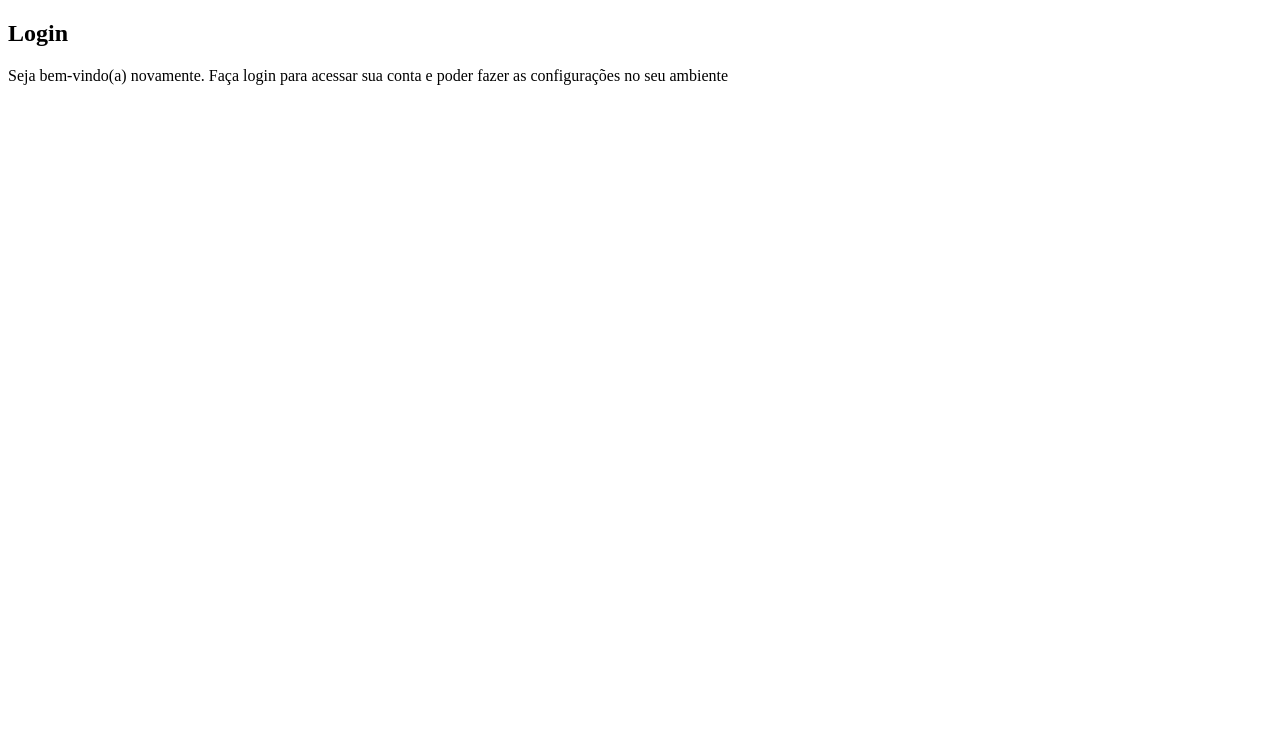
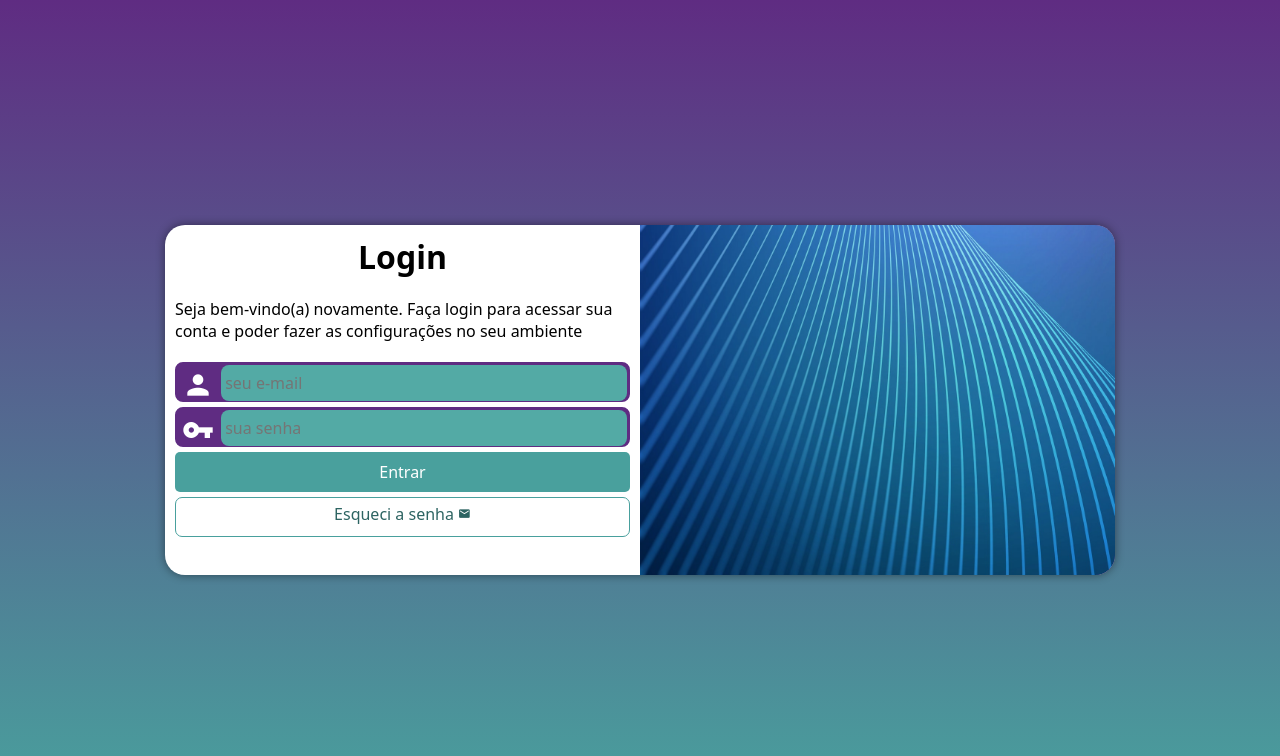
Before and after one commit to GuiVSilva/projeto-login, a plain HTML site: page index.html in a window 1280 px wide. Drawn offline with Linux system fonts and the light colour scheme.

Commit message:
finalizei o projeto

```diff
--- /dev/null
+++ b/estilos/media-query.css
@@ -0,0 +1,58 @@
+@charset "UTF-8";
+
+@media screen and (min-width: 768px) and (max-width: 992px) {
+  /*CONFIGURAÇOES PARA TABLET*/
+  body{
+    background-image: linear-gradient(to top,#49a09d, #5f2c82);
+  }
+
+  section#login{
+    width: 80vw;
+    height: 280px;
+  }
+
+  section#login > div#imagem{
+    float: left;
+    width: 30%;
+    height: 100%;
+  }
+
+  section#login > div#formulario{
+    float: right;
+    width: 70%;
+  }
+
+}
+
+
+@media screen and (min-width: 992px){
+  /*CONFIGURAÇOES PARA DESKTOP*/
+  body{
+    background-image: linear-gradient(to top,#49a09d, #5f2c82);
+  }
+
+  section#login {
+    width: 950px;
+    height: 350px;
+  }
+
+  section#login > div#imagem{
+    float: right;
+    width: 50%;
+    height: 100%;
+  }
+
+  section#login > div#formulario{
+    float: left;
+    width: 50%;
+  }
+
+  div#formulario > h1{
+    font-size: 2em;
+  }
+
+  div#formulario > p{
+    font-size: 1em;
+    margin: 20px 0px;
+  }
+}
--- a/estilos/style.css
+++ b/estilos/style.css
@@ -4,3 +4,140 @@
   Verde: #49a09d
   Lilas: #5f2c82
 */
+
+* {
+  font-family: system-ui, -apple-system, BlinkMacSystemFont, 'Segoe UI', Roboto, Oxygen, Ubuntu, Cantarell, 'Open Sans', 'Helvetica Neue', sans-serif;
+  padding: 0px;
+  margin: 0px;
+  box-sizing: border-box;
+}
+
+body, html {
+  background-color: #5f2c82 ;
+  height: 100vh;
+  width: 100vw;
+}
+
+main {
+  position: relative;
+  height: 100vh;
+  width: 100vw;
+}
+
+section#login {
+  position: absolute;
+  top: 50%;
+  left: 50%;
+
+  overflow: hidden;
+
+  background-color: white;
+  width: 250px;
+  height: 515px;
+  border-radius: 20px;
+  box-shadow: 0px 0px 10px rgba(0, 0, 0, 0.452);
+
+  transform: translate(-50%, -50%);/*para fica sempre no meio da tela*/
+  transition: width 0.3s, height 0.3s;
+  transition-timing-function: ease;
+}
+
+section#login > div#imagem{
+  display: block;
+  background: #5f2c82 url(../imagens/pexels-sean-whang-804269.jpg) no-repeat;
+  background-size: cover;
+  background-position: left bottom;
+  height: 200px;
+}
+
+section#login > div#formulario {
+  display: block;
+  padding: 10px;
+}
+
+div#formulario > h1{
+  text-align: center;
+  margin-bottom: 10px;
+}
+
+div#formulario > p{
+  font-size: 0.8em;
+}
+
+form > div.campo{
+  background-color: #5f2c82;
+  border: 2px solid #5f2c82 ;
+  width: 100%;
+  display: block;
+  width: 100%;
+  height: 40px;
+  border-radius: 8px;
+  margin: 5px 0px;
+}
+
+div.campo > label {
+  display: none;
+}
+
+div.campo > span{
+  color: white;
+  /*background-color: black;*/
+  font-size: 2em;
+  width: 40px;
+  padding: 5px;
+}
+
+div.campo > input{
+  background-color: #53aaa5;
+  font-size: 1em;
+  width: calc(100% - 45px);
+  height: 100%;
+  border: 0px;
+  border-radius: 8px;
+  padding: 4px;
+  transform: translateY(-12px) ;
+}
+
+div.campo > input:focus-within{
+  background-color: white;
+  border: none;
+}
+
+form > input[type=submit]{
+  display: block;
+  font-size: 1em;
+  width: 100%;
+  height: 40px;
+  background-color: #49a09d;
+  color: white;
+  border: none;
+  border-radius: 5px;
+  cursor: pointer;
+}
+
+form > input[type=submit]:hover{
+  background-color: #2d6462;
+}
+
+form > a.botao{
+  display: block;
+  text-align: center;
+  font-size: 1em;
+  width: 100%;
+  height: 40px;
+  padding-top: 5px;
+  margin-top: 5px;
+  background-color: white;
+  color: #2d6462;
+  border: 1px solid #49a09d;
+  border-radius: 7px;
+  text-decoration: none;
+}
+
+form > a.botao:hover{
+  background-color: #6cd3cf;
+}
+
+form > a.botao > span {
+  font-size: 0.8em;
+}
--- a/index.html
+++ b/index.html
@@ -5,7 +5,9 @@
   <meta http-equiv="X-UA-Compatible" content="IE=edge">
   <meta name="viewport" content="width=device-width, initial-scale=1.0">
   <title>Login</title>
+  <link href="https://fonts.googleapis.com/icon?family=Material+Icons" rel="stylesheet">
   <link rel="stylesheet" href="estilos/style.css">
+  <link rel="stylesheet" href="estilos/media-query.css">
 </head>
 <body>
   <main>
@@ -16,8 +18,19 @@
       <div id="formulario">
         <h1>Login</h1>
         <p>Seja bem-vindo(a) novamente. Faça login para acessar sua conta e poder fazer as configurações no seu ambiente</p>
-        <form action="login.php" method="post">
-
+        <form action="login.php" method="post" autocomplete="on">
+          <div class="campo">
+            <span class="material-icons">person</span>
+            <input type="email" name="login" id="ilogin" placeholder="seu e-mail" autocomplete="email" required maxlength="30">
+            <label for="ilogin">Login</label>
+          </div>
+          <div class="campo">
+            <span class="material-icons">vpn_key</span>
+            <input type="password" name="senha" id="isenha" placeholder="sua senha" autocomplete="current-password" required minlength="8" maxlength="20">
+            <label for="isenha">Senha</label>
+          </div>
+          <input type="submit" value="Entrar">
+          <a href="esqueci.html" class="botao">Esqueci a senha <span class="material-icons">mail</span></a>
         </form>
 
       </div>
```
